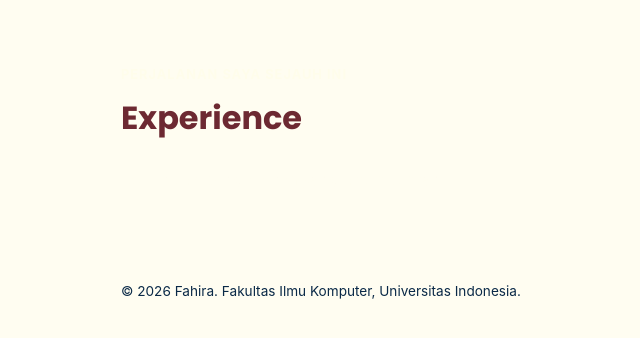
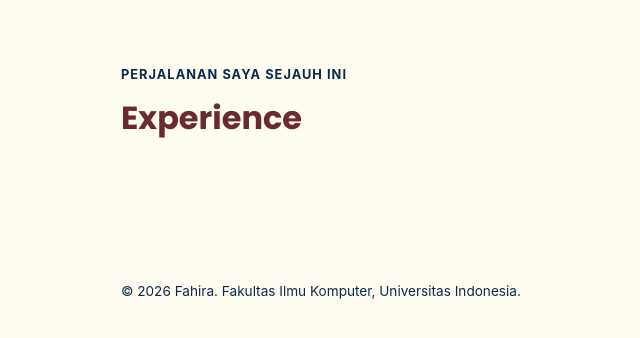
Before and after one commit to fahiraryhanabila/myportofolio, a Django app: page /experience/ in a window 1280 px wide. Shown: the part 74-412 px from the top of the page, without its empty margins (63-703 px from the left). Run offline with Django 5.2, Linux system fonts and the light colour scheme; data that the repository does not hold is empty.

Commit message:
style: update section-kicker's color

```diff
--- a/static/css/style.css
+++ b/static/css/style.css
@@ -531,7 +531,7 @@ h1, .brand, .skills-title, .skills-column-title {
 }
 
 .section-kicker {
-    color: #FFFDEB;
+    color:var(--text-muted);
     font-size: 0.8rem;
     font-weight: 700;
     letter-spacing: 0.08em;
```
